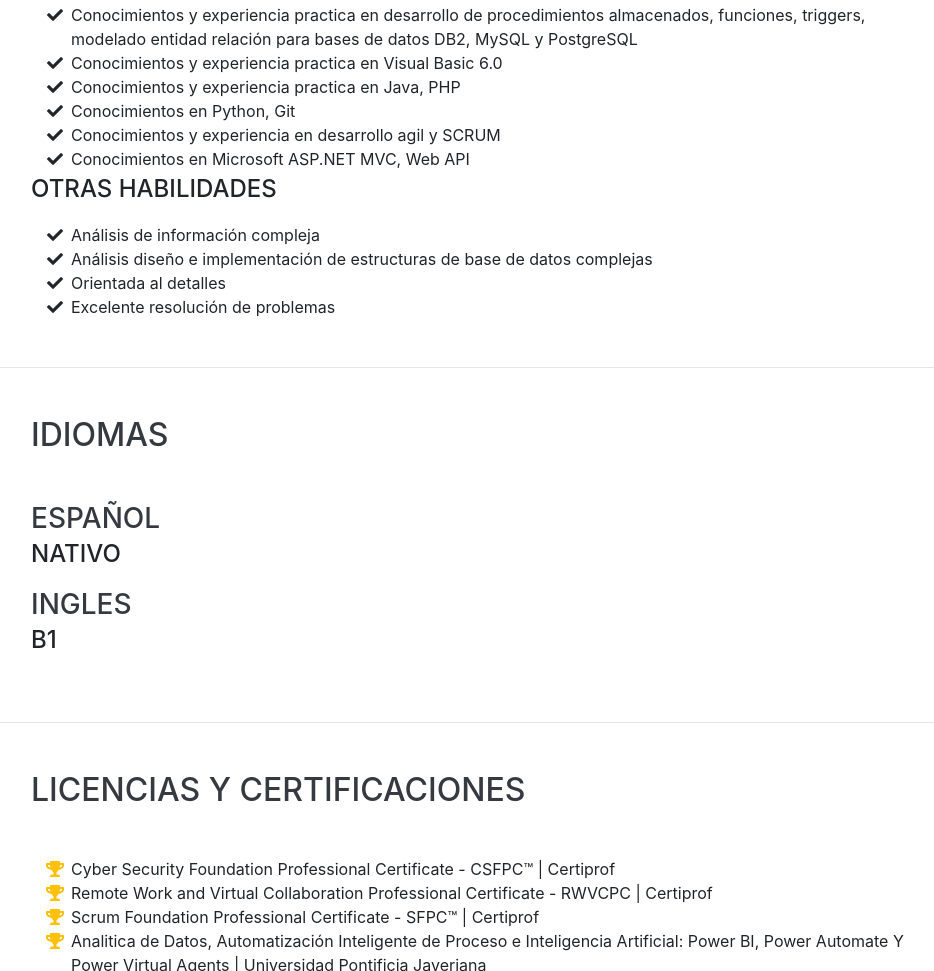
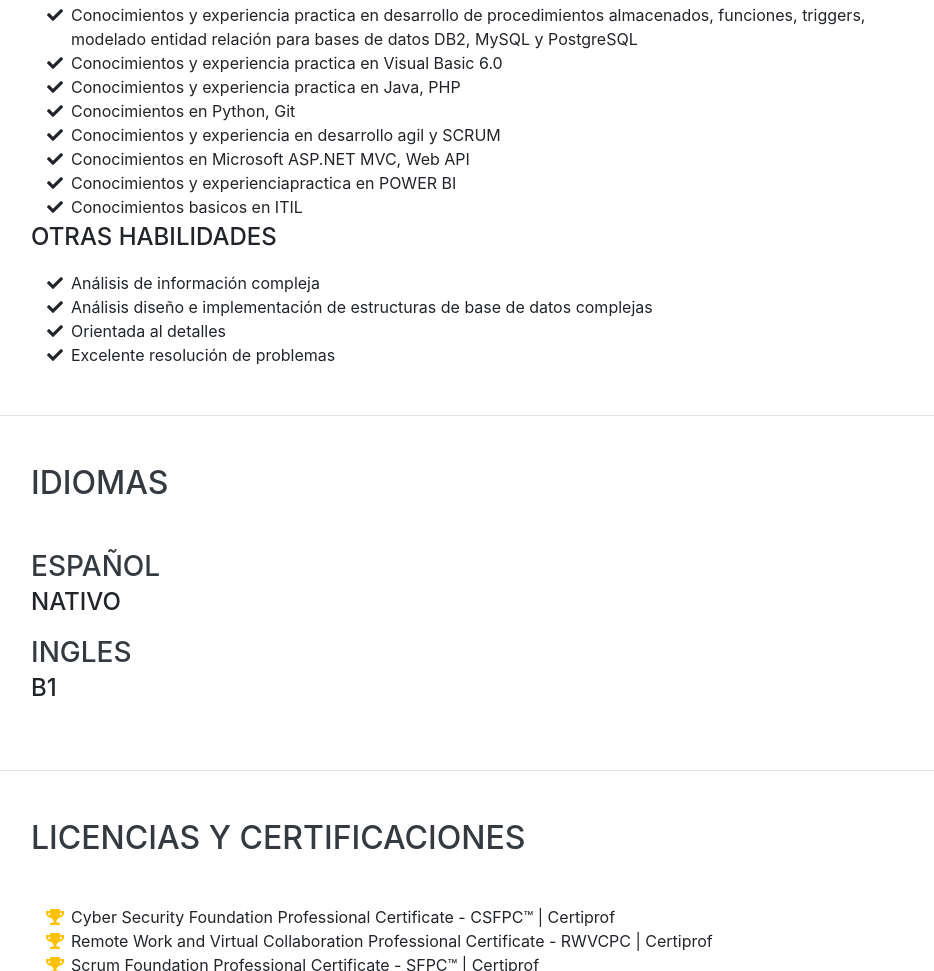
Before and after one commit to ornellaramosv/ornellaramosv.github.io, a website with bundled scripts: page index.html in a window 1280 px wide. Shown: the part 3212-4183 px from the top of the page, without its empty margins (289-1223 px from the left). Built offline with nearby package versions, Linux system fonts and the light colour scheme; a web font is replaced by a local one.

Commit message:
Update index.html

```diff
--- a/index.html
+++ b/index.html
@@ -315,6 +315,12 @@
             <li>
                 <i class="fa-li fa fa-check"></i>
                 Conocimientos en Microsoft ASP.NET MVC, Web API</li>
+            <li>
+                <i class="fa-li fa fa-check"></i>
+                Conocimientos y experienciapractica en POWER BI</li>
+            <li>
+                  <i class="fa-li fa fa-check"></i>
+                  Conocimientos basicos en ITIL</li>
         </ul>
 
         <div class="subheading mb-3">Otras Habilidades</div>
```
